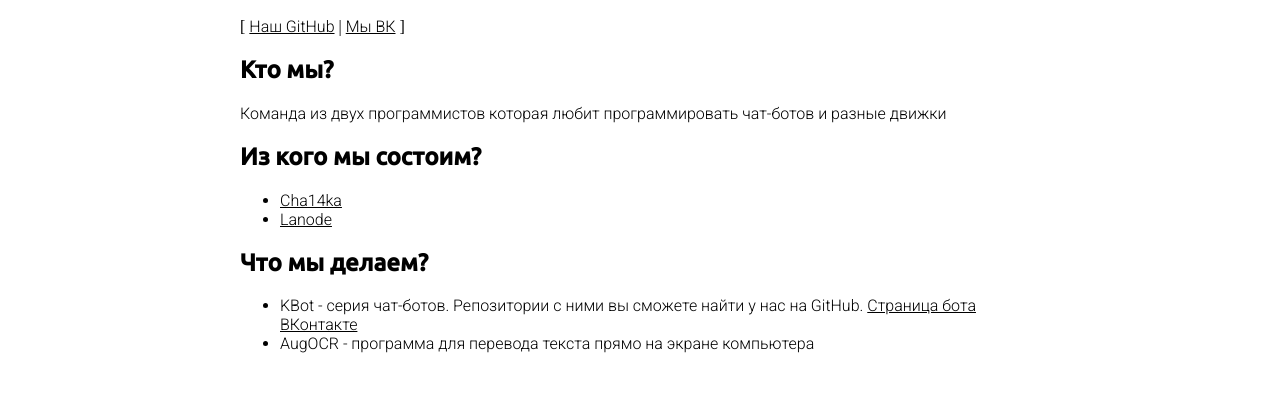
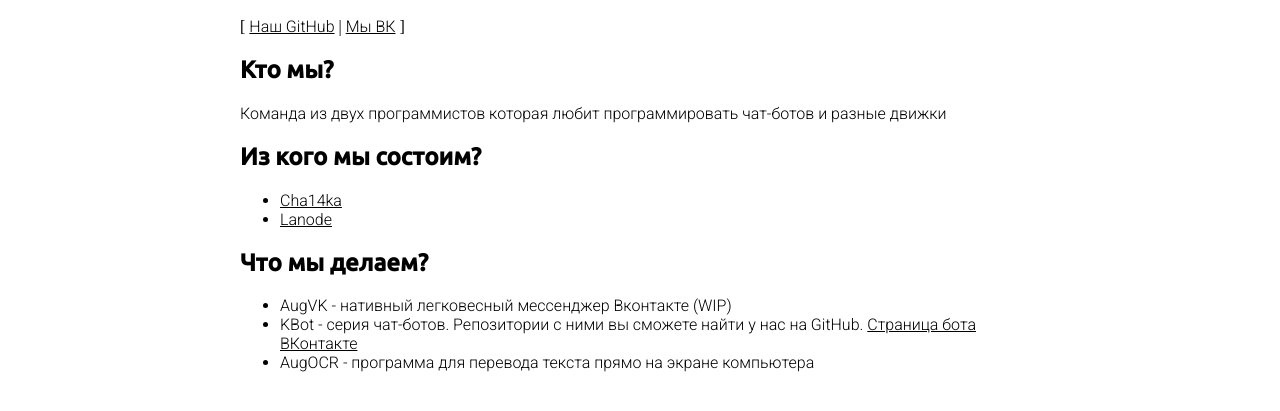
Before and after one commit to Augmeneco/augmeneco.github.io, a plain HTML site: page index.html in a window 1280 px wide. Shown: the part 203-614 px from the top of the page. Drawn offline with Linux system fonts and the light colour scheme.

Commit message:
Update index.html

```diff
--- a/index.html
+++ b/index.html
@@ -31,6 +31,7 @@
             <h2>Что мы делаем?</h2>
             <p>
                 <ul>
+                    <li>AugVK - нативный легковесный мессенджер Вконтакте (WIP)</li>
                     <li>KBot - серия чат-ботов. Репозитории с ними вы сможете найти у нас на GitHub. <a href="https://vk.com/club158856938">Страница бота ВКонтакте</a></li>
                     <li>AugOCR - программа для перевода текста прямо на экране компьютера</li>
                 </ul>
```
